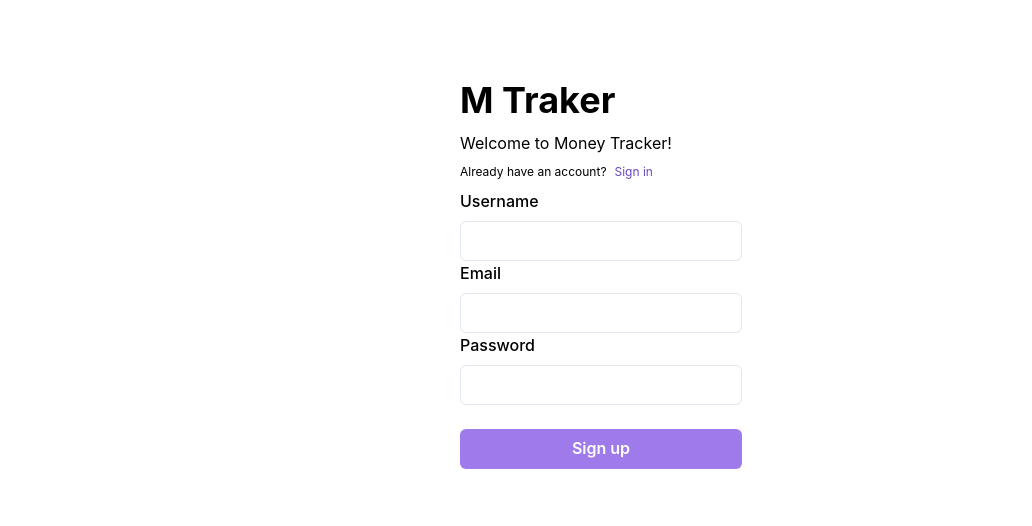
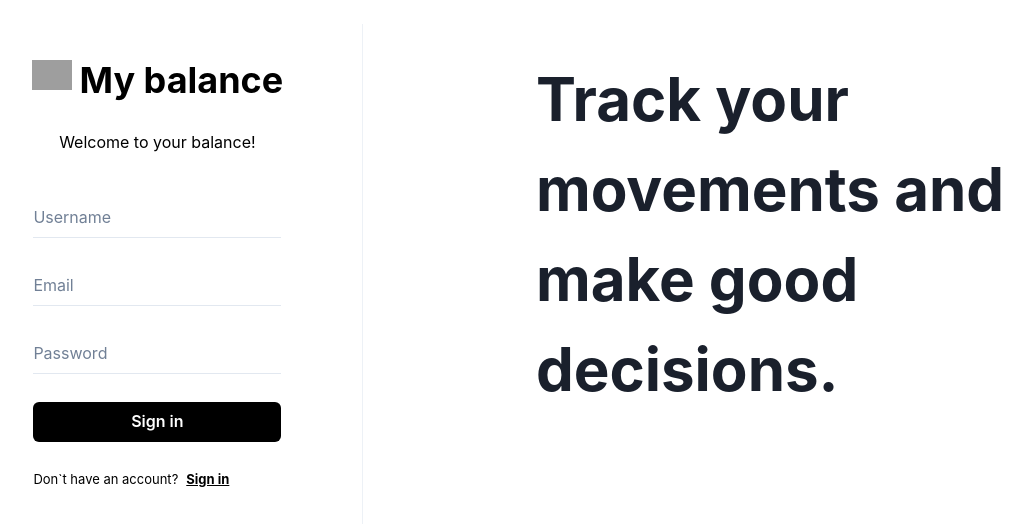
Before and after one commit to ebereber/alkemy, a React (Vite) app in the folder client/: page /signup in a window 1280 px wide. Shown: the part 126-652 px from the top of the page, without its empty margins (39-1071 px from the left). Built offline with nearby package versions, Linux system fonts and the light colour scheme; grey boxes are pictures that could not be loaded.

Commit message:
feat: add styles to signin signout pages

```diff
--- a/client/src/pages/SignIn.jsx
+++ b/client/src/pages/SignIn.jsx
@@ -2,12 +2,15 @@ import {
   Box,
   Button,
   Center,
+  Divider,
   FormControl,
   FormLabel,
   Heading,
   HStack,
+  Image,
   Input,
   LinkBox,
+  Stack,
   Text,
   VStack
 } from '@chakra-ui/react'
@@ -27,35 +30,55 @@ function SignIn() {
   }
 
   return (
-    <Center minH={'100vh'} bg="white" align={'center'}>
-      <VStack>
-        <VStack
-          justifyContent={'center'}
-          borderRadius={'lg'}
-          color={'black'}
-          justify="flex-start"
-          minW={'200px'}>
-          <VStack w={'100%'} align="flex-start">
-            <Heading>M Traker</Heading>
-            <Text>Welcome to Money Tracker!</Text>
-            <HStack fontSize={'12px'}>
-              <Text>Don`t have an account? </Text>
-              <LinkBox color={'purple.600'} as={Link} to="/signup">
-                Sign up
-              </LinkBox>
+    <Stack
+      flexDirection={{ base: 'column', md: 'row' }}
+      bg="white"
+      align={'center'}
+      justify="space-evenly"
+      minH="100vh"
+    >
+      <VStack
+        p={{ base: 0, sm: '44px 20px', md: '44px 40px' }}
+        m={'46px 0px'}
+        width={{ base: '100%', sm: '540px' }}
+      >
+        <VStack justifyContent={'center'} borderRadius={'lg'} color={'black'} justify="flex-start">
+          <VStack w={'100%'} align="center">
+            <HStack justify={'center'} alignContent="center" pb={'20px'}>
+              <Box boxSize="40px">
+                <Image src="https://cdns.iconmonstr.com/wp-content/releases/preview/2014/240/iconmonstr-cube-18.png" />
+              </Box>
+              <Heading>My balance</Heading>
             </HStack>
+
+            <VStack pb="28px" fontWeight={'400'}>
+              <Text>Welcome back!</Text>
+              <Text>Log In to your account.</Text>
+            </VStack>
           </VStack>
           <form onSubmit={handleSubmit}>
-            <FormControl>
-              <FormLabel>Email</FormLabel>
-              <Input type="email" onChange={(e) => setEmail(e.target.value)} required />
+            <FormControl pb={'28px'}>
+              <Input
+                type="email"
+                onChange={(e) => setEmail(e.target.value)}
+                required
+                variant="flushed"
+                placeholder="Email"
+                focusBorderColor="black"
+              />
             </FormControl>
 
-            <FormControl>
-              <FormLabel>Password</FormLabel>
-              <Input type="password" onChange={(e) => setPassword(e.target.value)} required />
+            <FormControl pb={'28px'}>
+              <Input
+                type="password"
+                onChange={(e) => setPassword(e.target.value)}
+                required
+                variant="flushed"
+                placeholder="Password"
+                focusBorderColor="black"
+              />
             </FormControl>
-            <Box w={'100%'}>
+            <Box w={'100%'} pb="28px">
               {error && (
                 <Text mt={'1rem'} color={'red.500'} fontSize="12px">
                   {error}
@@ -69,19 +92,44 @@ function SignIn() {
                   bg="purple.400"
                   w={'100%'}
                   color={'white'}
-                  mt={6}>
+                >
                   Sign in
                 </Button>
               ) : (
-                <Button type="submit" bg="purple.400" w={'100%'} color={'white'} mt={6}>
+                <Button type="submit" bg="black" w={'100%'} color={'white'}>
                   Sign in
                 </Button>
               )}
             </Box>
+            <HStack fontSize={'13px'}>
+              <Text as={'span'}> Don`t have an account?</Text>
+              <LinkBox
+                textDecoration="underline"
+                color={'black'}
+                fontWeight="bold"
+                as={Link}
+                to="/signup"
+              >
+                Sign up
+              </LinkBox>
+            </HStack>
           </form>
         </VStack>
       </VStack>
-    </Center>
+      <Center height="500px">
+        <Divider orientation="vertical" />
+      </Center>
+      <Box display={{ base: 'none', sm: 'none', md: 'block' }} w="100%">
+        <Box m={'auto'} maxW="540px">
+          <Text as={'span'} fontSize="60px" fontWeight={'700'}>
+            Oh, Hello.
+            <br />
+            Welcome back!
+          </Text>
+          <Box h={'80px'}></Box>
+        </Box>
+      </Box>
+    </Stack>
   )
 }
 
--- a/client/src/pages/SignUp.jsx
+++ b/client/src/pages/SignUp.jsx
@@ -2,12 +2,15 @@ import {
   Box,
   Button,
   Center,
+  Divider,
   FormControl,
   FormLabel,
   Heading,
   HStack,
+  Image,
   Input,
   LinkBox,
+  Stack,
   Text,
   VStack
 } from '@chakra-ui/react'
@@ -27,67 +30,114 @@ function SignUp() {
   }
 
   return (
-    <Center minH={'100vh'} bg="white" align={'center'}>
-      <VStack>
+    <Stack
+      flexDirection={{ base: 'column', md: 'row' }}
+      bg="white"
+      align={'center'}
+      justify="space-evenly"
+      minH="100vh"
+    >
       <VStack
-          justifyContent={'center'}
-          borderRadius={'lg'}
-          color={'black'}
-          justify="flex-start"
-          minW={'200px'}>
-          <VStack w={'100%'} align="flex-start">
-            <Heading>M Traker</Heading>
-            <Text>Welcome to Money Tracker!</Text>
-            <HStack fontSize={'12px'}>
-              <Text>Already have an account? </Text>
-              <LinkBox color={'purple.600'} as={Link} to="/signin">
-                Sign in
-              </LinkBox>
+        p={{ base: 0, sm: '44px 20px', md: '44px 40px' }}
+        m={'46px 0px'}
+        width={{ base: '100%', sm: '540px' }}
+      >
+        <VStack justifyContent={'center'} borderRadius={'lg'} color={'black'} justify="flex-start">
+          <VStack w={'100%'} align="center">
+            <HStack justify={'center'} alignContent="center" pb={'20px'}>
+              <Box boxSize="40px">
+                <Image src="https://cdns.iconmonstr.com/wp-content/releases/preview/2014/240/iconmonstr-cube-18.png" />
+              </Box>
+              <Heading>My balance</Heading>
             </HStack>
+
+            <VStack pb="28px" fontWeight={'400'}>
+              <Text>Welcome to your balance!</Text>
+              <Text></Text>
+            </VStack>
           </VStack>
           <form onSubmit={handleSubmit}>
-            <FormControl>
-              <FormLabel>Username</FormLabel>
-              <Input type="text" onChange={(e) => setUsername(e.target.value)} required />
+            <FormControl pb={'28px'}>
+              <Input
+                type="text"
+                onChange={(e) => setUsername(e.target.value)}
+                required
+                variant="flushed"
+                placeholder="Username"
+                focusBorderColor="black"
+              />
+            </FormControl>
+            <FormControl pb={'28px'}>
+              <Input
+                type="email"
+                onChange={(e) => setEmail(e.target.value)}
+                required
+                variant="flushed"
+                placeholder="Email"
+                focusBorderColor="black"
+              />
             </FormControl>
 
-            <FormControl>
-              <FormLabel>Email</FormLabel>
-              <Input type="email" onChange={(e) => setEmail(e.target.value)} required />
+            <FormControl pb={'28px'}>
+              <Input
+                type="password"
+                onChange={(e) => setPassword(e.target.value)}
+                required
+                variant="flushed"
+                placeholder="Password"
+                focusBorderColor="black"
+              />
             </FormControl>
-
-            <FormControl>
-              <FormLabel>Password</FormLabel>
-              <Input type="password" onChange={(e) => setPassword(e.target.value)} required />
-            </FormControl>
+            <Box w={'100%'} pb="28px">
               {error && (
                 <Text mt={'1rem'} color={'red.500'} fontSize="12px">
                   {error}
                 </Text>
               )}
-
-            <Box w={'100%'}>
               {loading ? (
                 <Button
                   isLoading
-                  loadingText="Sign up"
+                  loadingText="Sign in"
                   type="submit"
                   bg="purple.400"
                   w={'100%'}
                   color={'white'}
-                  mt={6}>
-                  Sign up
+                >
+                  Sign in
                 </Button>
               ) : (
-                <Button type="submit" bg="purple.400" w={'100%'} color={'white'} mt={6}>
-                  Sign up
+                <Button type="submit" bg="black" w={'100%'} color={'white'}>
+                  Sign in
                 </Button>
               )}
             </Box>
+            <HStack fontSize={'13px'}>
+              <Text as={'span'}> Don`t have an account?</Text>
+              <LinkBox
+                textDecoration="underline"
+                color={'black'}
+                fontWeight="bold"
+                as={Link}
+                to="/signin"
+              >
+                Sign in
+              </LinkBox>
+            </HStack>
           </form>
         </VStack>
       </VStack>
+      <Center height="500px">
+        <Divider orientation="vertical" />
       </Center>
+      <Box display={{ base: 'none', sm: 'none', md: 'block' }} w="100%">
+        <Box m={'auto'} maxW="540px">
+          <Text as={'span'} fontSize="60px" fontWeight={'700'}>
+            Track your movements and make good decisions.
+          </Text>
+          <Box h={'80px'}></Box>
+        </Box>
+      </Box>
+    </Stack>
   )
 }
 
```
Lines whose indentation alone changed are shown as unchanged.
